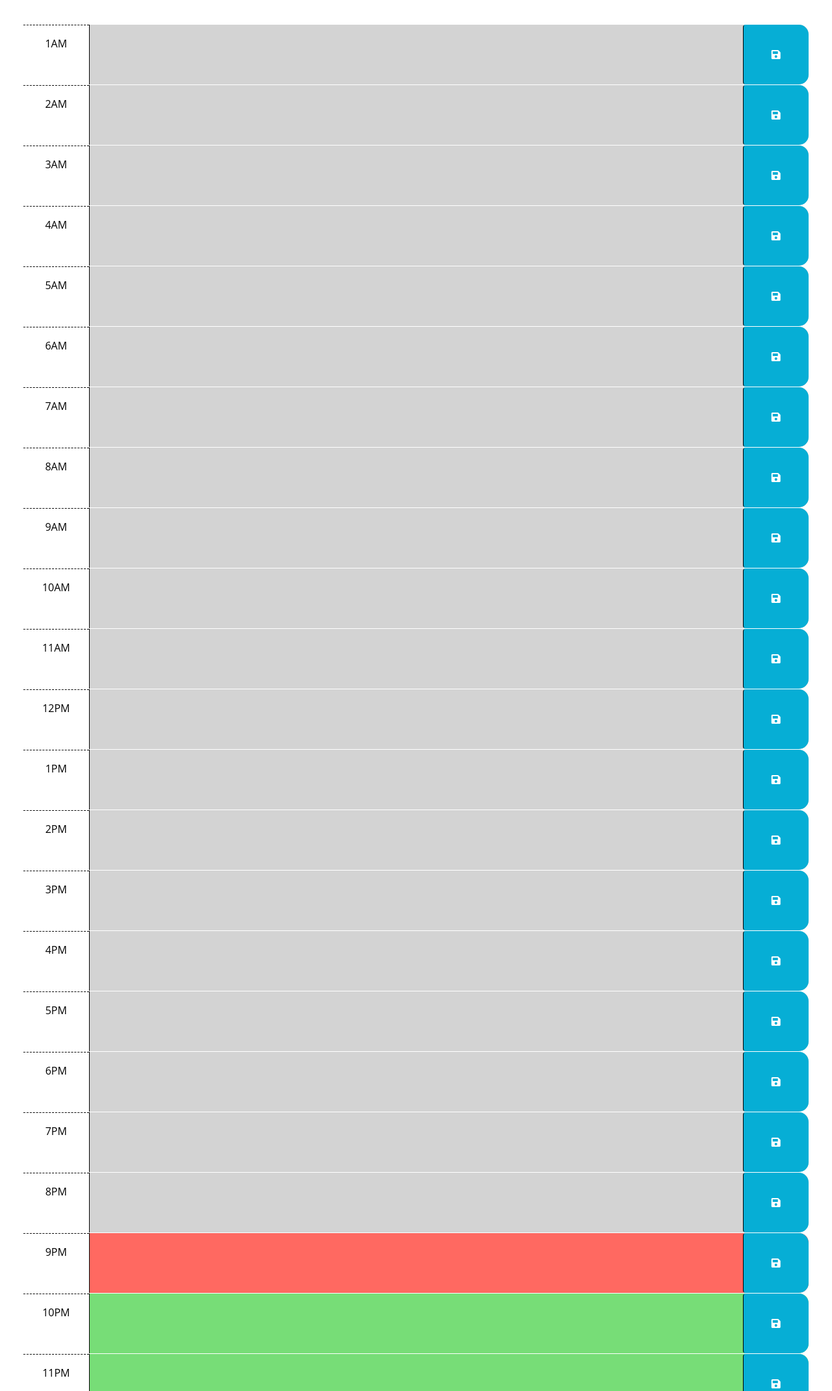
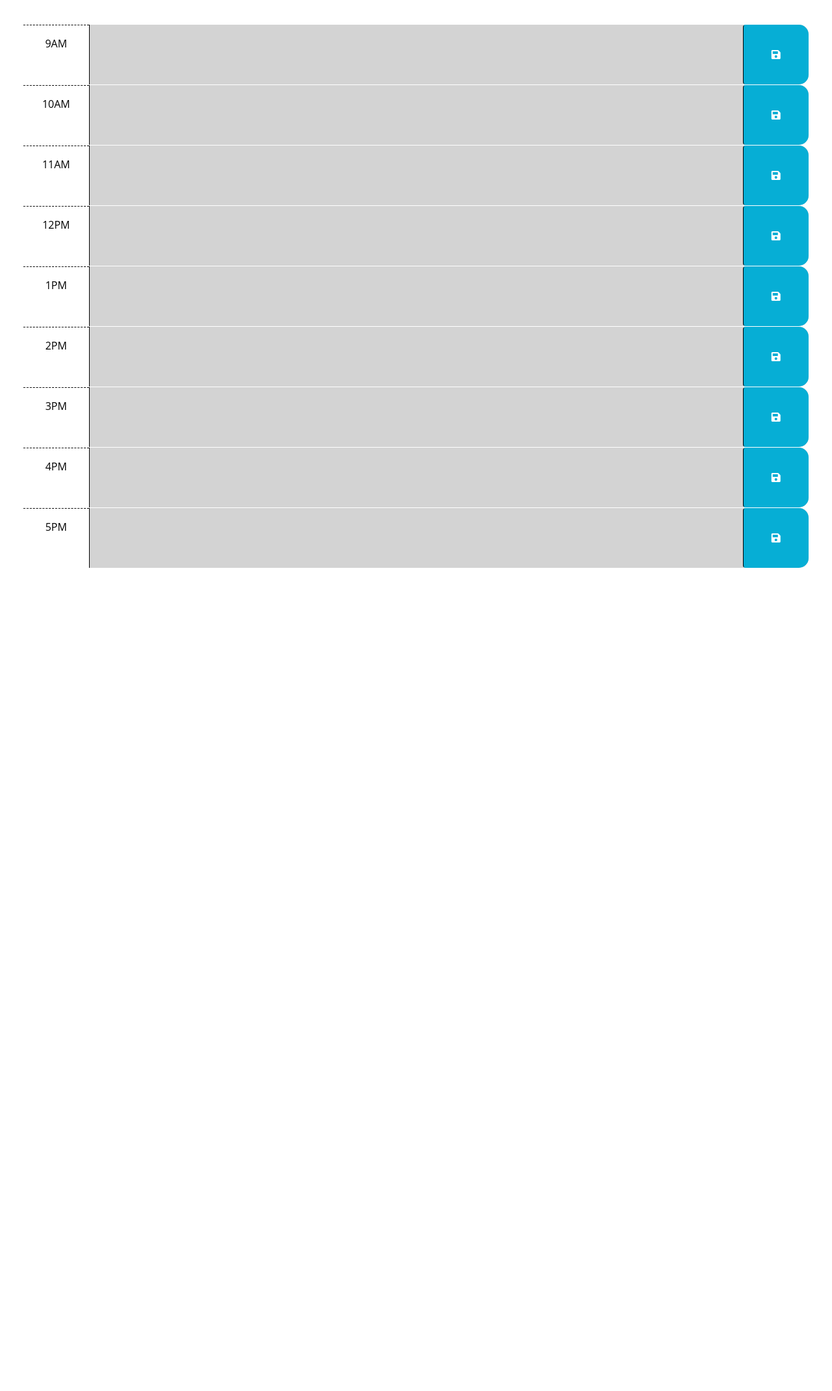
Before and after one commit to markthos/Work-Day-Scheduler, a website with bundled scripts: page index.html in a window 1280 px wide. Shown: the part 260-2401 px from the top of the page at 65% size. After the commit the page ends 1134 px from the top, so only its background shows below. Built offline with nearby package versions, Linux system fonts and the light colour scheme.

Commit message:
actually fixed the 9 to 5 this time

```diff
--- a/index.html
+++ b/index.html
@@ -32,62 +32,6 @@
     </header>
     <div class="container-fluid px-5">
       <!-- Time-Blocks by hour that give IDs and classes to be given funciontality by the JavaScript and to be styled by CSS-->
-      <div id="hour-1" class="row time-block past present future">
-        <div class="col-2 col-md-1 hour text-center py-3">1AM</div>
-        <textarea class="col-8 col-md-10 description" rows="3"> </textarea>
-        <button class="btn saveBtn col-2 col-md-1" aria-label="save">
-          <i class="fas fa-save" aria-hidden="true"></i>
-        </button>
-      </div>
-      <div id="hour-2" class="row time-block past present future">
-        <div class="col-2 col-md-1 hour text-center py-3">2AM</div>
-        <textarea class="col-8 col-md-10 description" rows="3"> </textarea>
-        <button class="btn saveBtn col-2 col-md-1" aria-label="save">
-          <i class="fas fa-save" aria-hidden="true"></i>
-        </button>
-      </div>
-      <div id="hour-3" class="row time-block past present future">
-        <div class="col-2 col-md-1 hour text-center py-3">3AM</div>
-        <textarea class="col-8 col-md-10 description" rows="3"> </textarea>
-        <button class="btn saveBtn col-2 col-md-1" aria-label="save">
-          <i class="fas fa-save" aria-hidden="true"></i>
-        </button>
-      </div>
-      <div id="hour-4" class="row time-block past present future">
-        <div class="col-2 col-md-1 hour text-center py-3">4AM</div>
-        <textarea class="col-8 col-md-10 description" rows="3"> </textarea>
-        <button class="btn saveBtn col-2 col-md-1" aria-label="save">
-          <i class="fas fa-save" aria-hidden="true"></i>
-        </button>
-      </div>
-      <div id="hour-5" class="row time-block past present future">
-        <div class="col-2 col-md-1 hour text-center py-3">5AM</div>
-        <textarea class="col-8 col-md-10 description" rows="3"> </textarea>
-        <button class="btn saveBtn col-2 col-md-1" aria-label="save">
-          <i class="fas fa-save" aria-hidden="true"></i>
-        </button>
-      </div>
-      <div id="hour-6" class="row time-block past present future">
-        <div class="col-2 col-md-1 hour text-center py-3">6AM</div>
-        <textarea class="col-8 col-md-10 description" rows="3"> </textarea>
-        <button class="btn saveBtn col-2 col-md-1" aria-label="save">
-          <i class="fas fa-save" aria-hidden="true"></i>
-        </button>
-      </div>
-      <div id="hour-7" class="row time-block past present future">
-        <div class="col-2 col-md-1 hour text-center py-3">7AM</div>
-        <textarea class="col-8 col-md-10 description" rows="3"> </textarea>
-        <button class="btn saveBtn col-2 col-md-1" aria-label="save">
-          <i class="fas fa-save" aria-hidden="true"></i>
-        </button>
-      </div>
-      <div id="hour-8" class="row time-block past present future">
-        <div class="col-2 col-md-1 hour text-center py-3">8AM</div>
-        <textarea class="col-8 col-md-10 description" rows="3"> </textarea>
-        <button class="btn saveBtn col-2 col-md-1" aria-label="save">
-          <i class="fas fa-save" aria-hidden="true"></i>
-        </button>
-      </div>
       <div id="hour-9" class="row time-block past present future">
         <div class="col-2 col-md-1 hour text-center py-3">9AM</div>
         <textarea class="col-8 col-md-10 description" rows="3"> </textarea>
@@ -151,55 +95,6 @@
           <i class="fas fa-save" aria-hidden="true"></i>
         </button>
       </div>
-      <div id="hour-18" class="row time-block past present future">
-        <div class="col-2 col-md-1 hour text-center py-3">6PM</div>
-        <textarea class="col-8 col-md-10 description" rows="3"> </textarea>
-        <button class="btn saveBtn col-2 col-md-1" aria-label="save">
-          <i class="fas fa-save" aria-hidden="true"></i>
-        </button>
-      </div>
-      <div id="hour-19" class="row time-block past present future">
-        <div class="col-2 col-md-1 hour text-center py-3">7PM</div>
-        <textarea class="col-8 col-md-10 description" rows="3"> </textarea>
-        <button class="btn saveBtn col-2 col-md-1" aria-label="save">
-          <i class="fas fa-save" aria-hidden="true"></i>
-        </button>
-      </div>
-      <div id="hour-20" class="row time-block past present future">
-        <div class="col-2 col-md-1 hour text-center py-3">8PM</div>
-        <textarea class="col-8 col-md-10 description" rows="3"> </textarea>
-        <button class="btn saveBtn col-2 col-md-1" aria-label="save">
-          <i class="fas fa-save" aria-hidden="true"></i>
-        </button>
-      </div>
-      <div id="hour-21" class="row time-block past present future">
-        <div class="col-2 col-md-1 hour text-center py-3">9PM</div>
-        <textarea class="col-8 col-md-10 description" rows="3"> </textarea>
-        <button class="btn saveBtn col-2 col-md-1" aria-label="save">
-          <i class="fas fa-save" aria-hidden="true"></i>
-        </button>
-      </div>
-      <div id="hour-22" class="row time-block past present future">
-        <div class="col-2 col-md-1 hour text-center py-3">10PM</div>
-        <textarea class="col-8 col-md-10 description" rows="3"> </textarea>
-        <button class="btn saveBtn col-2 col-md-1" aria-label="save">
-          <i class="fas fa-save" aria-hidden="true"></i>
-        </button>
-      </div>
-      <div id="hour-23" class="row time-block past present future">
-        <div class="col-2 col-md-1 hour text-center py-3">11PM</div>
-        <textarea class="col-8 col-md-10 description" rows="3"> </textarea>
-        <button class="btn saveBtn col-2 col-md-1" aria-label="save">
-          <i class="fas fa-save" aria-hidden="true"></i>
-        </button>
-      </div>
-      <div id="hour-24" class="row time-block past present future">
-        <div class="col-2 col-md-1 hour text-center py-3">12AM</div>
-        <textarea class="col-8 col-md-10 description" rows="3"> </textarea>
-        <button class="btn saveBtn col-2 col-md-1" aria-label="save">
-          <i class="fas fa-save" aria-hidden="true"></i>
-        </button>
-      </div>
     </div>
 
     <script src="https://cdnjs.cloudflare.com/ajax/libs/jquery/3.2.1/jquery.min.js"></script>
```
